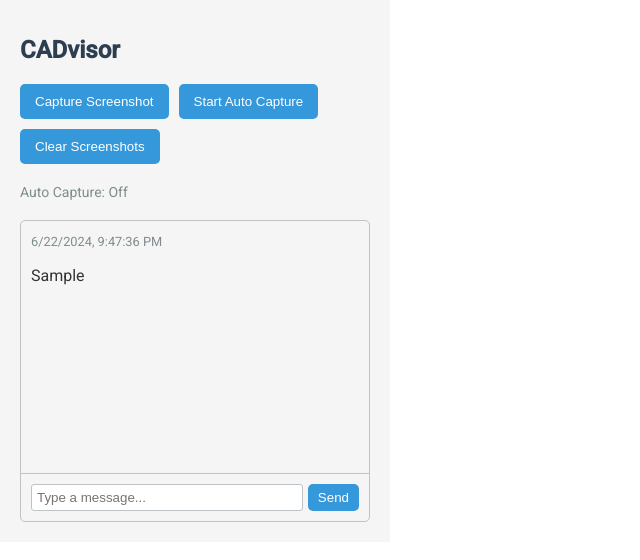
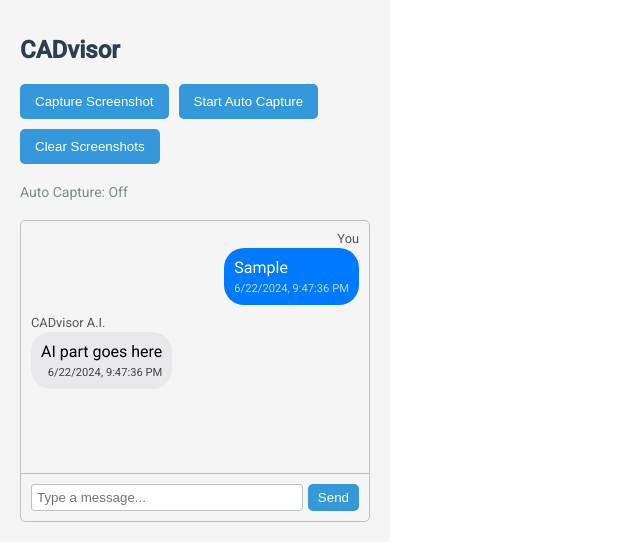
Before and after one commit to KG2468/UCB-AI-Hack, a React (Create React App) app in the folder react-chrome-ext/: page / in a window 1280 px wide. Both pictures are taken after typing "Sample" into the empty fields and a click on the button "Send". Shown: the top 560 px of the page, without its empty margins (0-640 px from the left). Built offline with nearby package versions, Linux system fonts and the light colour scheme.

Commit message:
Updated messaging UI for extension

```diff
--- a/react-chrome-ext/package.json
+++ b/react-chrome-ext/package.json
@@ -14,6 +14,7 @@
     "@types/styled-components": "^5.1.34",
     "react": "^18.3.1",
     "react-dom": "^18.3.1",
+    "react-icons": "^5.2.1",
     "react-scripts": "^3.0.1",
     "styled-components": "^6.1.11",
     "web-vitals": "^2.1.4"
--- a/react-chrome-ext/src/App.tsx
+++ b/react-chrome-ext/src/App.tsx
@@ -13,6 +13,8 @@ const App: React.FC = () => {
   const [chatMessages, setChatMessages] = useState<ChatMessage[]>([]);
   const [autoCapture, setAutoCapture] = useState(false);
   const [intervalId, setIntervalId] = useState<number | null>(null);
+  const [isWaitingForAI, setIsWaitingForAI] = useState(false);
+
 
   useEffect(() => {
     loadScreenshots();
@@ -63,6 +65,22 @@ const App: React.FC = () => {
     });
   };
 
+  const handleSendMessage = (msg: ChatMessage) => {
+    setChatMessages(prevMessages => [...prevMessages, msg]);
+    setIsWaitingForAI(true);
+
+    // Add AI response
+    const aiMessage: ChatMessage = {
+      message: "AI part goes here",
+      timestamp: new Date().toISOString(),
+      isUser: false
+    };
+    setTimeout(() => {
+      setChatMessages(prevMessages => [...prevMessages, aiMessage]);
+      setIsWaitingForAI(false);
+    }, 1000); // Increased delay to 1 second to make the effect more noticeable
+  };
+
   return (
     <AppContainer>
       <Title>CADvisor</Title>
@@ -82,7 +100,11 @@ const App: React.FC = () => {
       </ScreenshotListContainer>
       <ScreenshotDisplay screenshot={selectedScreenshot} />
       <ChatWindowContainer>
-        <ChatWindow chatMessages={chatMessages} onSendMessage={(msg) => setChatMessages([...chatMessages, msg])} />
+        <ChatWindow
+          chatMessages={chatMessages}
+          onSendMessage={handleSendMessage}
+          isWaitingForAI={isWaitingForAI}
+        />
       </ChatWindowContainer>
     </AppContainer>
   );
--- a/react-chrome-ext/src/ChatWindow.tsx
+++ b/react-chrome-ext/src/ChatWindow.tsx
@@ -4,19 +4,23 @@ import { ChatMessage } from './types';
 import {
   ChatWindowWrapper,
   ChatMessageList,
-  ChatMessage as StyledChatMessage,
+  ChatBubble,
+  ChatBubbleContent,
   ChatTimestamp,
   ChatInputWrapper,
   ChatInput,
-  SendButton
+  SendButton,
+  MessageLabel,
+  MessageGroup
 } from './styles';
 
 interface ChatWindowProps {
   chatMessages: ChatMessage[];
   onSendMessage: (msg: ChatMessage) => void;
+  isWaitingForAI: boolean;
 }
 
-const ChatWindow: React.FC<ChatWindowProps> = ({ chatMessages, onSendMessage }) => {
+const ChatWindow: React.FC<ChatWindowProps> = ({ chatMessages, onSendMessage, isWaitingForAI }) => {
   const [message, setMessage] = useState('');
   const messagesEndRef = useRef<HTMLDivElement>(null);
 
@@ -27,14 +31,19 @@ const ChatWindow: React.FC<ChatWindowProps> = ({ chatMessages, onSendMessage })
   useEffect(scrollToBottom, [chatMessages]);
 
   const sendMessage = () => {
-    if (message.trim()) {
-      onSendMessage({ message, timestamp: new Date().toISOString() });
+    if (message.trim() && !isWaitingForAI) {
+      const userMessage: ChatMessage = {
+        message,
+        timestamp: new Date().toISOString(),
+        isUser: true
+      };
+      onSendMessage(userMessage);
       setMessage('');
     }
   };
 
   const handleKeyPress = (e: React.KeyboardEvent) => {
-    if (e.key === 'Enter') {
+    if (e.key === 'Enter' && !isWaitingForAI) {
       sendMessage();
     }
   };
@@ -43,10 +52,15 @@ const ChatWindow: React.FC<ChatWindowProps> = ({ chatMessages, onSendMessage })
     <ChatWindowWrapper>
       <ChatMessageList>
         {chatMessages.map((msg, index) => (
-          <StyledChatMessage key={index}>
-            <ChatTimestamp>{new Date(msg.timestamp).toLocaleString()}</ChatTimestamp>
-            <p>{msg.message}</p>
-          </StyledChatMessage>
+          <MessageGroup key={index} isUser={msg.isUser}>
+            <MessageLabel>
+              {msg.isUser ? 'You' : 'CADvisor A.I.'}
+            </MessageLabel>
+            <ChatBubble isUser={msg.isUser}>
+              <ChatBubbleContent>{msg.message}</ChatBubbleContent>
+              <ChatTimestamp>{new Date(msg.timestamp).toLocaleString()}</ChatTimestamp>
+            </ChatBubble>
+          </MessageGroup>
         ))}
         <div ref={messagesEndRef} />
       </ChatMessageList>
@@ -57,8 +71,11 @@ const ChatWindow: React.FC<ChatWindowProps> = ({ chatMessages, onSendMessage })
           onChange={(e) => setMessage(e.target.value)}
           onKeyPress={handleKeyPress}
           placeholder="Type a message..."
+          disabled={isWaitingForAI}
         />
-        <SendButton onClick={sendMessage}>Send</SendButton>
+        <SendButton onClick={sendMessage} disabled={isWaitingForAI}>
+          {isWaitingForAI ? 'Waiting...' : 'Send'}
+        </SendButton>
       </ChatInputWrapper>
     </ChatWindowWrapper>
   );
--- a/react-chrome-ext/src/styles.ts
+++ b/react-chrome-ext/src/styles.ts
@@ -83,20 +83,51 @@ export const ChatWindowWrapper = styled.div`
   border-radius: 5px;
 `;
 
+
 export const ChatMessageList = styled.div`
   flex-grow: 1;
   overflow-y: auto;
   padding: 10px;
+  display: flex;
+  flex-direction: column;
 `;
 
-export const ChatMessage = styled.div`
+export const MessageGroup = styled.div<{ isUser: boolean }>`
+  display: flex;
+  flex-direction: column;
+  align-items: ${props => props.isUser ? 'flex-end' : 'flex-start'};
   margin-bottom: 10px;
 `;
 
+export const MessageLabel = styled.div`
+  font-size: 0.8em;
+  color: #555;
+  margin-bottom: 2px;
+`;
+
+export const ChatBubble = styled.div<{ isUser: boolean }>`
+  max-width: 70%;
+  padding: 10px;
+  border-radius: 20px;
+  background-color: ${props => props.isUser ? '#007AFF' : '#E9E9EB'};
+  color: ${props => props.isUser ? 'white' : 'black'};
+  word-wrap: break-word;
+`;
+
+export const ChatBubbleContent = styled.p`
+  margin: 0;
+  padding: 0;
+  text-align: left;
+`;
+
 export const ChatTimestamp = styled.small`
-  color: #7f8c8d;
-  font-size: 0.8em;
+  display: block;
+  font-size: 0.7em;
+  margin-top: 5px;
+  text-align: right;
+  opacity: 0.7;
 `;
+
 
 export const ChatInputWrapper = styled.div`
   display: flex;
--- a/react-chrome-ext/src/types.ts
+++ b/react-chrome-ext/src/types.ts
@@ -7,4 +7,5 @@ export interface Screenshot {
 export interface ChatMessage {
   message: string;
   timestamp: string;
+  isUser: boolean;
 }
```
Also changed, not shown: 2 other files (tests, documents, lock files or other folders).
